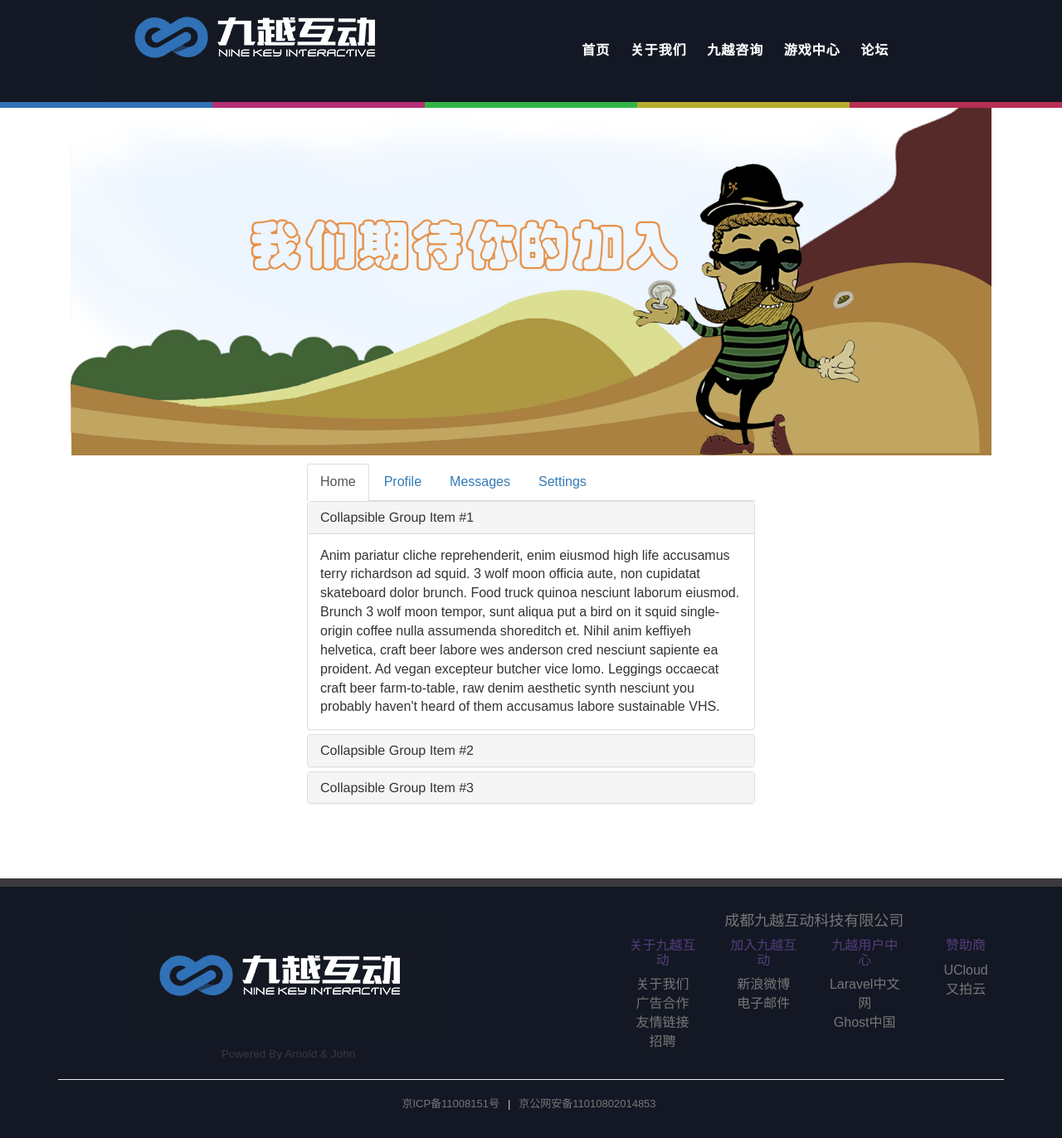
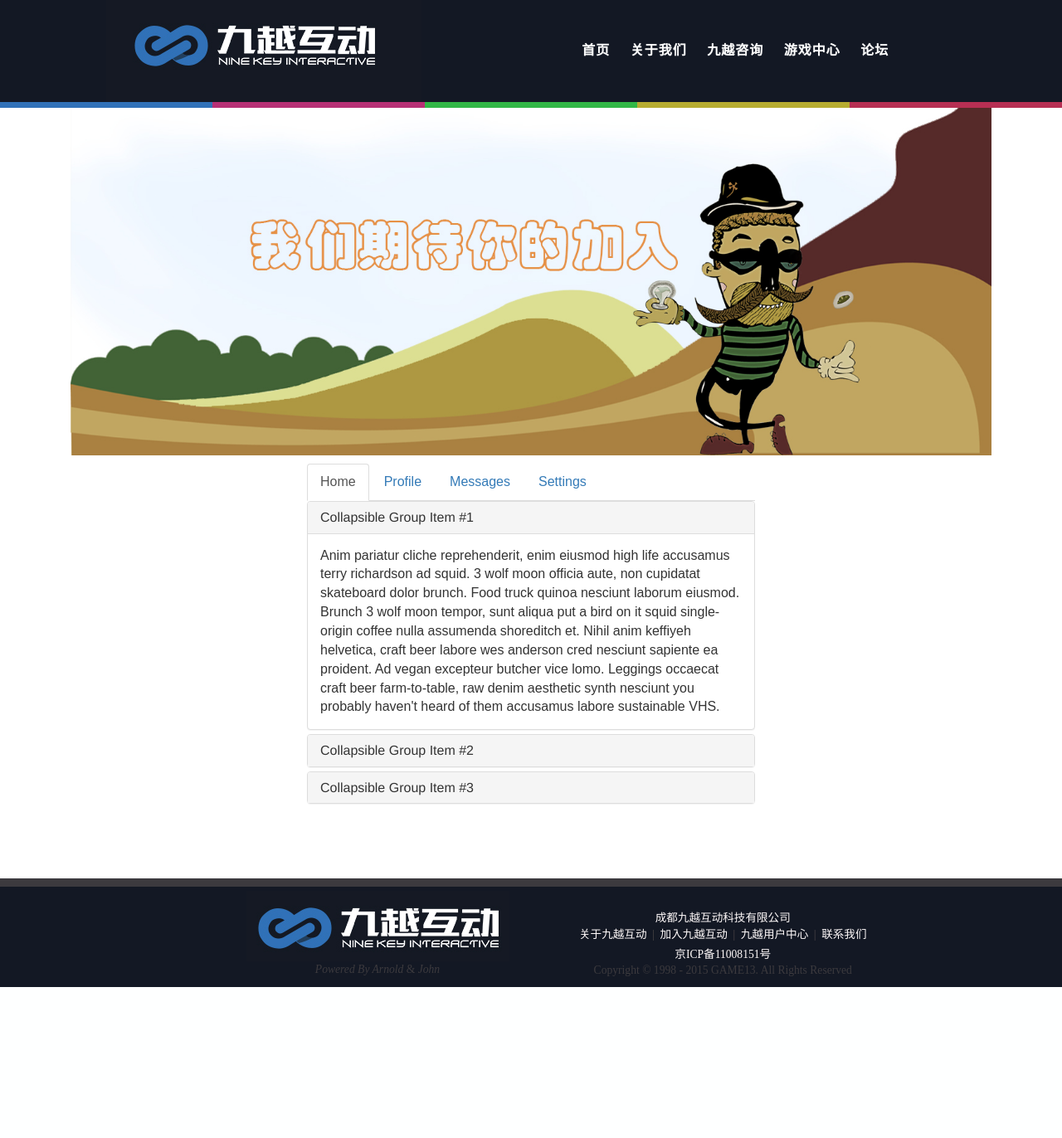
Before and after one commit to Lok-tar-ogar/GameCompanyOfficialWeb, a Django app: page /jobs/ in a window 1280 px wide. Shown: the whole page at 83% size. After the commit the page ends 1190 px from the top, so only its background shows below. Run offline with Django 3.2, Linux system fonts and the light colour scheme; some libraries are stand-ins or nearby versions.

Commit message:
update the footer
update the footer

```diff
--- a/NineCo/static/css/site.css
+++ b/NineCo/static/css/site.css
@@ -241,7 +241,7 @@ h1, .h1, h2, .h2, h3, .h3, h4, .h4, .lead {
     color: #777;
 }
 .footer-top .about > div {
-    height: 110px;
+    height: 150px;
     margin-bottom: 10px;
 }
 .footer-top .about > div h4 {
--- a/NineCo/templates/sample.html
+++ b/NineCo/templates/sample.html
@@ -54,10 +54,10 @@
 	</script>
 </head>
 <body>
-<div class="header" style="background:#131824">
+<div class="header" style="background:#131824;">
 	<div class="container" >
 
-		<div class="logo" style="margin-top:-30px">
+		<div class="logo" style="margin-top:-20px">
 			<a href="/index"><img src="{% static "img/logoFront.jpg" %}" alt=""></a>
 		</div>
 		<span class="menu" ></span>
@@ -92,7 +92,7 @@
 {% block content %}
 
 {% endblock %}
-<footer class="footer " style="background:#131824">
+<!--<footer class="footer " style="background:#131824">
       <div class="container">
         <div class="row footer-top">
           <div class="col-sm-6 col-lg-6">
@@ -147,6 +147,32 @@
           </ul>
         </div>
       </div>
+    </footer>-->
+    <footer class="footer" style="background:#131824;padding-bottom:10px;padding-top:5px;font-family:Microsoft YaHei;">
+    	<div class="container">
+    		<div class="col-lg-12">
+    			<div class="col-lg-2">&nbsp;</div>
+    			<div class="col-lg-4">
+    				<img src="{% static "img/FooterLogo.png" %}">
+    				<p><i>Powered By Arnold</i> & <i>John</i></p>
+    			</div>
+    			<div class="col-lg-5" >
+    				<br/>
+    				<p style="color:snow;">成都九越互动科技有限公司</p>
+    				<p>
+    					<a href="#" style="color:snow;">关于九越互动 </a><label style="margin-left:3px;margin-right:3px;">|</label>
+    					<a href="#" style="color:snow;">加入九越互动 </a><label style="margin-left:3px;margin-right:3px;">|</label>
+    					<a href="#" style="color:snow;">九越用户中心 </a><label style="margin-left:3px;margin-right:3px;">|</label>
+    					<a href="#" style="color:snow;">联系我们  </a>
+    				</p>
+    				<p>
+    					<a target="_blank" href="http://www.miibeian.gov.cn/" style="color:snow;">京ICP备11008151号</a>
+    				</p>
+    				<p>Copyright © 1998 - 2015 GAME13. All Rights Reserved</p>
+    			</div>
+    			<div class="col-lg-1"></div>
+    		</div>
+   		</div>
     </footer>
 </body>
 </html>
```
Also changed, not shown: NineCo/static/img/FooterLogo.png (added).
